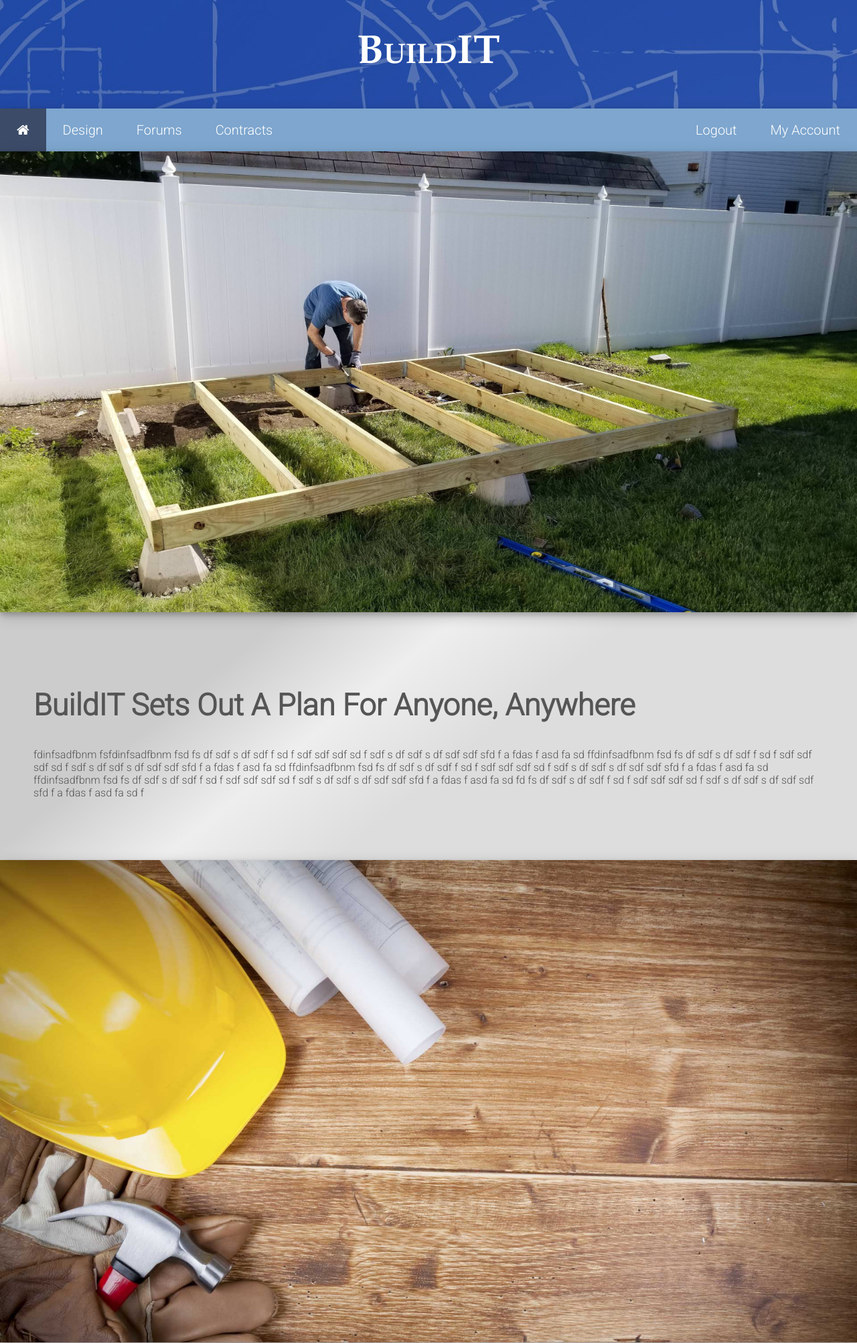
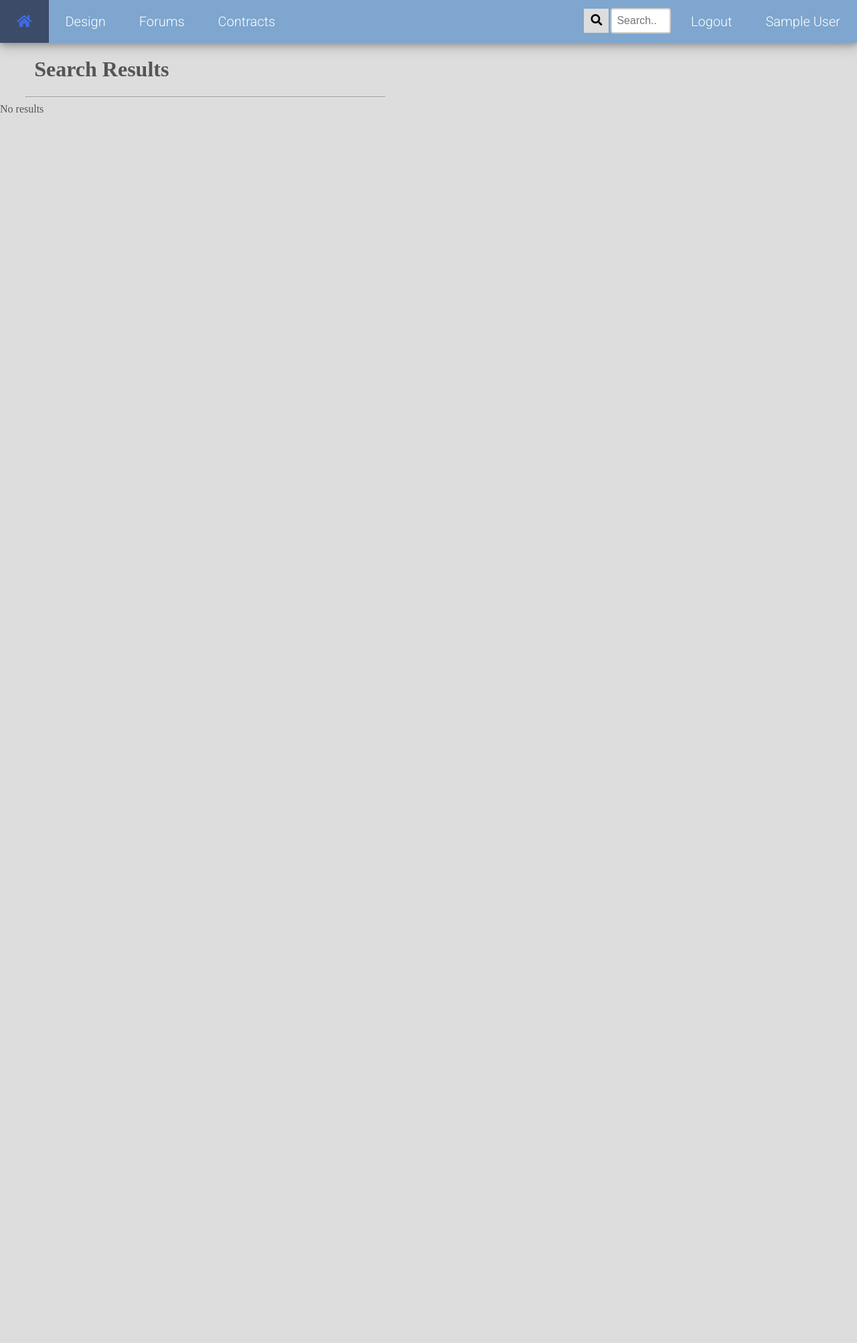
Before and after one commit to AliNoor1/BuildIt, a PHP site: page /search/index.php?query=1 in a window 1280 px wide. Shown: the top 2005 px of the page at 67% size. After the commit the page ends 168 px from the top, so only its background shows below. Run offline with PHP 8.4, Linux system fonts and the light colour scheme; the visitor is signed in with stand-in values (Sample User, id 1); some libraries are stand-ins or nearby versions.

Commit message:
added basic search function

```diff
--- a/common/navbar.php
+++ b/common/navbar.php
@@ -6,10 +6,11 @@
     <a href="#">Design</a>
     <a href="#">Forums</a>
     <a href="#">Contracts</a>
+
     <?php
     if (!empty($_SESSION['LoggedIn']))
     {
-        echo "<a style='float:right' href='#'>My Account</a>";
+        echo "<a style='float:right' href='/user/index.php?username=".$_SESSION['username']."'>".$_SESSION['firstname']."</a>";
         echo "<a style='float:right' href='/logout/index.php'>Logout</a>";
     }
     else{
@@ -17,4 +18,10 @@
     }
 
     ?>
+    <div class="search-container">
+        <form method="get" action="/search/" id="searchform">
+            <input type="text" placeholder="Search..." name="query">
+            <button type="submit"><i class="fa fa-search"></i></button>
+        </form>
+    </div>
 </div>
--- a/css/BuildIT_style.css
+++ b/css/BuildIT_style.css
@@ -2,8 +2,9 @@
 
 body {
 	margin: 0;
-	background: linear-gradient(141deg, #ccc 25%, #eee 40%, #ddd 55%);
+	background: #dddddd;
 	color:#555;
+
 }
 
 *{
@@ -30,33 +31,7 @@ body {
 	padding: 5px;
 }
 
-/* Style the top navigation bar */
-.topnav {
-	box-shadow: 0 4px 8px 0 rgba(0, 0, 0, 0.2), 0 6px 20px 0 rgba(0, 0, 0, 0.19);
-    overflow: hidden;
-    background-color: #7ea6ce;
-	text-align: left;
-	margin: 0 auto;
-}
 
-/* Style the top navigation links */
-.topnav a {
-    float: left;
-    display: block;
-    color: white;
-    text-align: center;
-    padding: 20px 25px;
-	font-family:'Roboto';
-	font-size: 20px;
-	font-weight:300;
-	text-decoration: none;
-}
-
-/* Change color on hover */
-.topnav a:hover {
-    background-color: #ddd;
-    color: royalblue;
-}
 
 /* First image resized to fit any display */
 img.imagePreview{
@@ -106,6 +81,52 @@ img.imagePreview{
 	font-family:'Roboto';
 }
 
+.search-results{
+	width: 50%
+}
+
+.search-results div{
+	margin-left: 5%;
+}
+
+.search-results .name {
+	font-size: 30px;
+	margin-left: 5%;
+	margin-top: 0;
+	margin-bottom: 0;
+	width: 100%;
+	color: #272727;
+	text-decoration: none;
+}
+
+.search-results .location {
+	font-size: 20px;
+	margin-left: 5%;
+	margin-top: 0;
+	padding-bottom: 10px;
+	margin-bottom: 0;
+	width: 100%;
+	color: #8c8c8c;
+	text-decoration: none;
+}
+
+.search-results p{
+	margin-top: 1px;
+	margin-bottom: 1px;
+}
+
+.search-results a{
+	text-decoration: none;
+}
+.search-results div:hover{
+	background-color: #cccccc;
+	border: 2px solid #55555;
+	border-radius: 5px;
+}
+
+.search-results i{
+	font-size: 15px;
+}
 
 /* Shutter Out Horizontal, The "Get Started" tab when you hover over the image */
 .shutterOutTab {
--- /dev/null
+++ b/css/navbar.css
@@ -0,0 +1,66 @@
+/* Style the top navigation bar */
+.topnav {
+    box-shadow: 0 4px 8px 0 rgba(0, 0, 0, 0.2), 0 6px 20px 0 rgba(0, 0, 0, 0.19);
+    overflow: hidden;
+    background-color: #7ea6ce;
+    text-align: left;
+    margin: 0 auto;
+}
+
+/* Style the top navigation links */
+.topnav a {
+    float: left;
+    display: block;
+    color: white;
+    text-align: center;
+    padding: 20px 25px;
+    font-family:'Roboto';
+    font-size: 20px;
+    font-weight:300;
+    text-decoration: none;
+}
+
+.topnav .search-container {
+    vertical-align: center;
+}
+
+
+.topnav .search-container button {
+    float: right;
+    padding: 8px 10px 8px 10px;
+    margin-top: 13px;
+    margin-right: 3px;
+    background: #ddd;
+    font-size: 17px;
+    border: none;
+    cursor: pointer;
+}
+
+.topnav .search-container button:hover {
+    background: #ccc;
+}
+
+.topnav input[type=text] {
+    width: 7%;
+    margin-top: 12px;
+    margin-right: 5px;
+    box-sizing: border-box;
+    border: 2px solid #ccc;
+    border-radius: 4px;
+    font-size: 16px;
+    float: right;
+    padding: 8px 20px 8px 7px;
+    -webkit-transition: width 0.4s ease-in-out;
+    transition: width 0.4s ease-in-out;
+    vertical-align: bottom;
+}
+
+input[type=text]:focus {
+    width: 20%;
+}
+
+/* Change color on hover */
+.topnav a:hover {
+    background-color: #ddd;
+    color: royalblue;
+}
--- a/index.php
+++ b/index.php
@@ -3,6 +3,7 @@
 <html>
 	<head>
 		<link href="/css/BuildIT_style.css" type="text/css" rel="stylesheet">
+        <link href="/css/navbar.css" type="text/css" rel="stylesheet">
         <link rel="stylesheet" href="https://cdnjs.cloudflare.com/ajax/libs/font-awesome/4.7.0/css/font-awesome.min.css">
     </head>
 
--- /dev/null
+++ b/meeting-minutes/mar-7-2018.txt
@@ -0,0 +1,6 @@
+March 7th, 2018
+Attendees: Terrance, Norma, Ali, Dakota, Matt
+- Scrum Circle
+- Discussed member contributions
+- Worked on Milestone 2
+- Action items for the next week
--- a/scripts/get_user_info.php
+++ b/scripts/get_user_info.php
@@ -39,7 +39,8 @@ function get_user_info($conn,$username)
         'joinDate'=>$row['joinDate'],
         'city'=>$row['city'],
         'state'=>$row['state'],
-        'email'=>$row['email']);
+        'email'=>$row['email'],
+        'bio'=>$row['bio']);
     return $user;
 }
 ?>
--- /dev/null
+++ b/scripts/search.php
@@ -0,0 +1,52 @@
+<?php
+$query = $_GET['query'];
+// gets value sent over search form
+
+$min_length = 0;
+// you can set minimum length of the query if you want
+
+if(strlen($query) >= $min_length){ // if query length is more or equal minimum length then
+
+    $query = htmlspecialchars($query);
+    // changes characters used in html to their equivalents, for example: < to &gt;
+
+    mysqli_real_escape_string($conn,$query);
+    // makes sure nobody uses SQL injection
+
+    $sql_query = "SELECT * FROM users
+            WHERE (`firstName` LIKE '%".$query."%') OR
+             (`lastName` LIKE '%".$query."%')";
+
+    $raw_results = mysqli_query($conn, $sql_query) or die(mysqli_error());
+
+    // * means that it selects all fields, you can also write: `id`, `title`, `text`
+    // articles is the name of our table
+
+    // '%$query%' is what we're looking for, % means anything, for example if $query is Hello
+    // it will match "hello", "Hello man", "gogohello", if you want exact match use `title`='$query'
+    // or if you want to match just full word so "gogohello" is out use '% $query %' ...OR ... '$query %' ... OR ... '% $query'
+
+    if(mysqli_num_rows($raw_results) > 0){ // if one or more rows are returned do following
+
+        while($results = mysqli_fetch_array($raw_results)){
+            // $results = mysql_fetch_array($raw_results) puts data from database into array, while it's valid it does the loop
+
+            echo "<a href='/user/index.php?username=".$results['username'] ."'>".
+                "<div class='result'>".
+                    "<p class='name'>".$results['firstName']." ".$results['lastName']."</p>".
+                    "<p class='location'><i class=\"fa fa-map-marker\"></i> " . $results['city'] . ", " . $results['state'] . "</p>".
+                "</div>".
+            "</a>";
+
+        }
+
+    }
+    else{ // if there is no matching rows do following
+        echo "No results";
+    }
+
+}
+else{ // if query length is less than minimum
+    echo "Minimum length is ".$min_length;
+}
+?>
--- /dev/null
+++ b/search/index.php
@@ -0,0 +1,25 @@
+<?php include $_SERVER['DOCUMENT_ROOT']."/scripts/base.php"; ?>
+<!DOCTYPE html>
+<html>
+	<head>
+		<link href="/css/BuildIT_style.css" type="text/css" rel="stylesheet">
+        <link href="/css/navbar.css" type="text/css" rel="stylesheet">
+        <link href="https://use.fontawesome.com/releases/v5.0.8/css/all.css" rel="stylesheet">
+    </head>
+
+	<title>Search Results</title>
+
+	<body>
+		<!-- HEADER -->
+		<div class= "topContainer">
+			<!-- NAVIGATION BAR -->
+			<?php include $_SERVER['DOCUMENT_ROOT']."/common/navbar.php";?>
+		</div>
+        <h1 style="margin-left: 4%;">Search Results</h1>
+        <hr style="margin-left: 3%; margin-right: 55%;">
+        <div class="search-results">
+            <?php include $_SERVER['DOCUMENT_ROOT']."/scripts/search.php";?>
+        </div>
+
+	</body>
+</html>
```
Also changed, not shown: css/BuildIT_User_Profile_style.css (+0 -29 lines), meeting-minutes/mar-1-2018.txt (added, +7 -0 lines), user/index.php (+16 -8 lines), img/searchicon.png (added).
